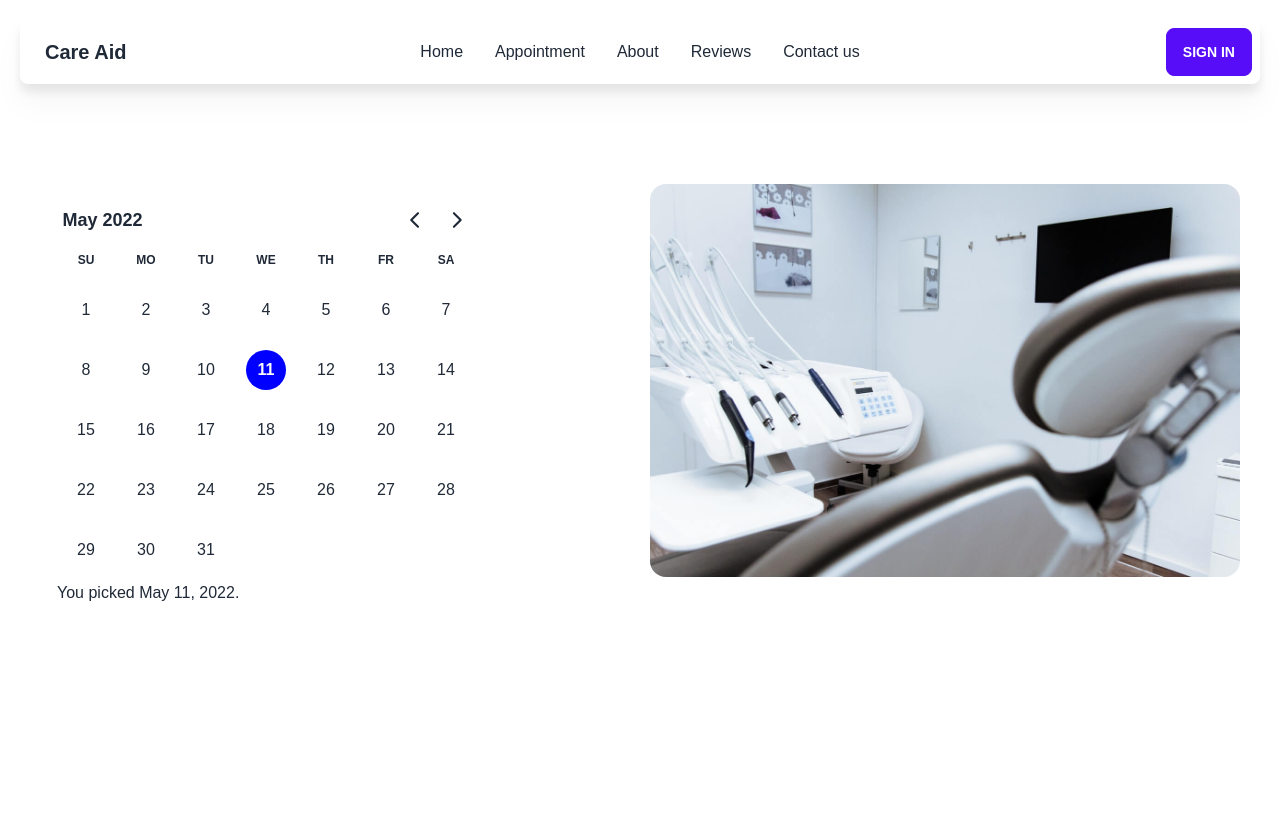
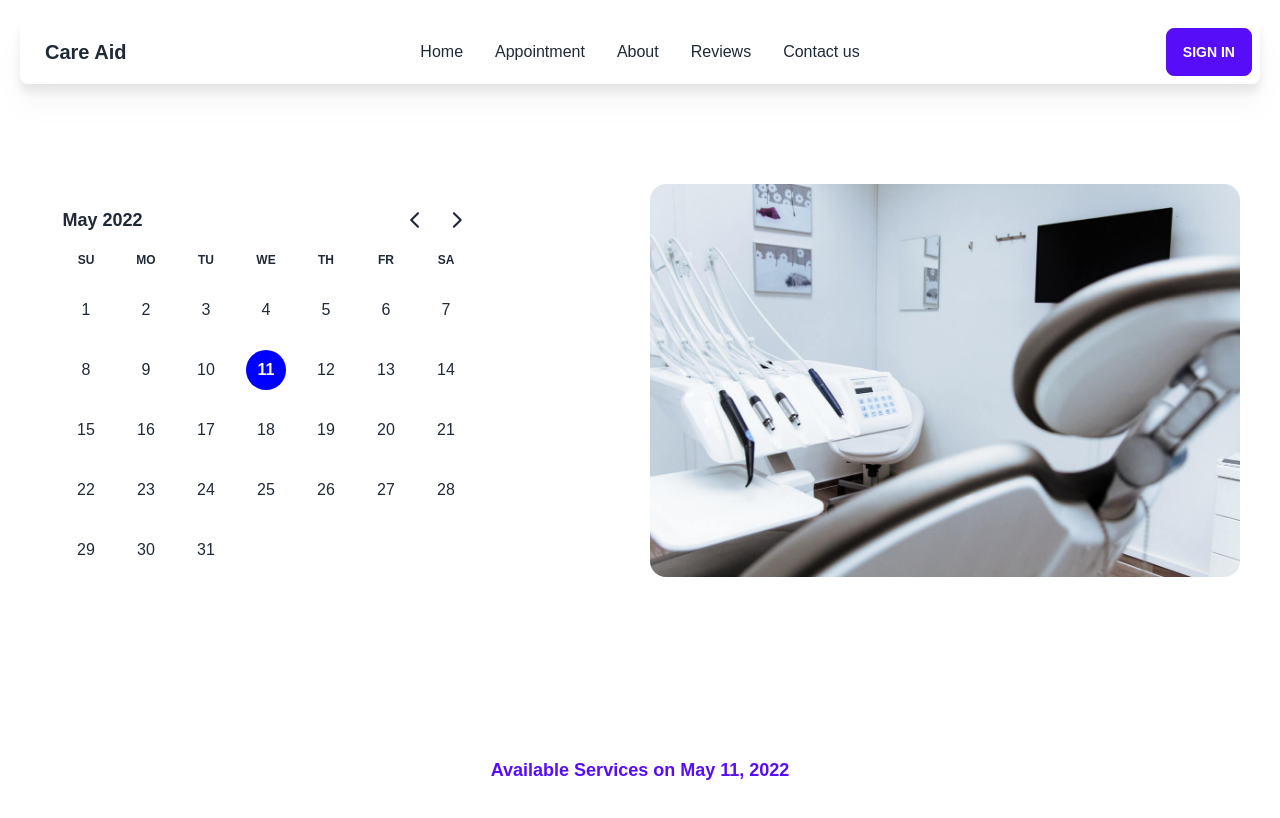
Before and after one commit to devmhimran/care-aid, a React (Create React App) app in the folder care-aid/: page /appointment in a window 1280 px wide. Shown: the top 818 px of the page. Built offline with nearby package versions, Linux system fonts and the light colour scheme.

Commit message:
Added Appointment Date

```diff
--- a/care-aid/src/component/Appointment/Appointment.js
+++ b/care-aid/src/component/Appointment/Appointment.js
@@ -1,10 +1,13 @@
-import React from 'react';
+import React, { useState } from 'react';
 import AppointmentDate from '../Shared/AppointmentDate';
+import AvailableAppointment from '../Shared/AvailableAppointment';
 
 const Appointment = () => {
+    const [selected, setSelected] = useState(new Date());
     return (
         <div className='container mx-auto'>
-            <AppointmentDate></AppointmentDate>
+            <AppointmentDate selected={selected} setSelected={setSelected}></AppointmentDate>
+            <AvailableAppointment selected={selected} ></AvailableAppointment>
         </div>
     );
 };
--- a/care-aid/src/component/Shared/AppointmentDate.js
+++ b/care-aid/src/component/Shared/AppointmentDate.js
@@ -5,12 +5,8 @@ import 'react-day-picker/dist/style.css';
 import appointmentImage from '../../Assets/care-aid-09.jpg';
 import './shared.css';
 
-const AppointmentDate = () => {
-    const [selected, setSelected] = useState(new Date());
-    let footer = <p>Please pick a day.</p>;
-    if (selected) {
-        footer = <p>You picked {format(selected, 'PP')}.</p>;
-    }
+const AppointmentDate = ({selected, setSelected}) => {
+
     return (
         <div className="appointment__date  py-16 mx-10 lg:py-20">
             <div className="grid gap-5 lg:grid-cols-2 md:grid-cols-1">
@@ -20,7 +16,6 @@ const AppointmentDate = () => {
                             mode="single"
                             selected={selected}
                             onSelect={setSelected}
-                            footer={footer}
                         ></DayPicker>
                     </div>
                 </div>
--- a/care-aid/src/component/Shared/AvailableAppointment.js
+++ b/care-aid/src/component/Shared/AvailableAppointment.js
@@ -1,9 +1,10 @@
+import { format } from 'date-fns';
 import React from 'react';
 
-const AvailableAppointment = () => {
+const AvailableAppointment = ({selected}) => {
     return (
-        <div>
-
+        <div className='  py-16 mx-10 lg:py-20'>
+            <p className='text-lg text-center text-primary font-semibold'>Available Services on {format(selected, 'PP')}</p>
         </div>
     );
 };
```
